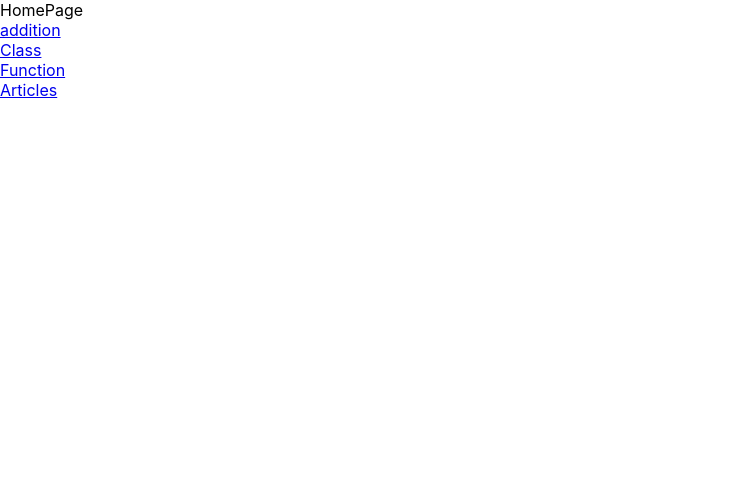
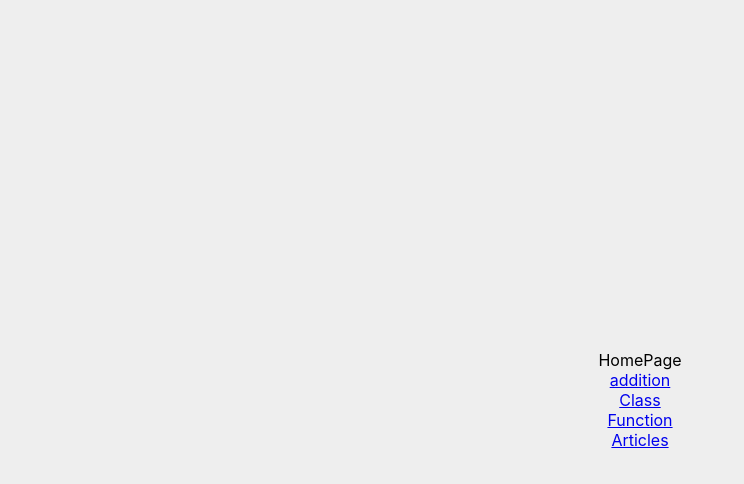
Before and after one commit to bchdid/hello-hooks, a React (Create React App) app: page / in a window 1280 px wide. Shown: the top 484 px of the page, without its empty margins (0-744 px from the left). Built offline with nearby package versions, Linux system fonts and the light colour scheme.

Commit message:
add new high order component (HOC)

```diff
--- a/src/App.js
+++ b/src/App.js
@@ -5,6 +5,7 @@ import Addition from "./screens/addition/Addition";
 import FirstFunctionComponent from "./screens/functionComponent/FirstFunctionComponent";
 import FirstClassComponent from "./screens/classComponent/FirstClassComponent";
 import Articles from "./screens/articles/Articles";
+import CenterElements from "./hoc/centerElements/CenterElements";
 
 /**
  * Main App
@@ -13,30 +14,30 @@ import Articles from "./screens/articles/Articles";
  */
 const App = () => {
     return (
-        <>
         <BrowserRouter>
             <Switch>
                 <Route exact path="/">
+                    <CenterElements>
                         <MainComp />
+                    </CenterElements>
                 </Route>
                 <Route exact path="/addition">
                     <Addition />
                 </Route>
                 <Route exact path="/functionComp">
-                        <FirstFunctionComponent/>
+                    <FirstFunctionComponent />
                 </Route>
                 <Route exact path="/classComp">
-                        <FirstClassComponent/>
+                    <FirstClassComponent />
                 </Route>
                 <Route exact path="/articles">
-                        <Articles/>
+                    <Articles />
                 </Route>
                 <Route exact path="*">
                     error
                 </Route>
             </Switch>
         </BrowserRouter>
-        </>
     );
 }
 
--- /dev/null
+++ b/src/hoc/centerElements/CenterElements.js
@@ -0,0 +1,18 @@
+import React from 'react';
+import './styles.css';
+
+/**
+ * Example how to use a High order component (HOC)
+ * @param children
+ * @returns {JSX.Element}
+ * @constructor
+ */
+const CenterElements = ({ children }) => {
+    return (
+        <div className='center-elements'>
+            {children}
+        </div>
+    )
+}
+
+export default CenterElements;
--- /dev/null
+++ b/src/hoc/centerElements/styles.css
@@ -0,0 +1,10 @@
+.center-elements {
+    width: 100%;
+    height: 100%;
+    background: #eee;
+
+    display: flex;
+    align-items: center;
+    flex-direction: column;
+    justify-content: center;
+}
```
Lines whose indentation alone changed are shown as unchanged.
